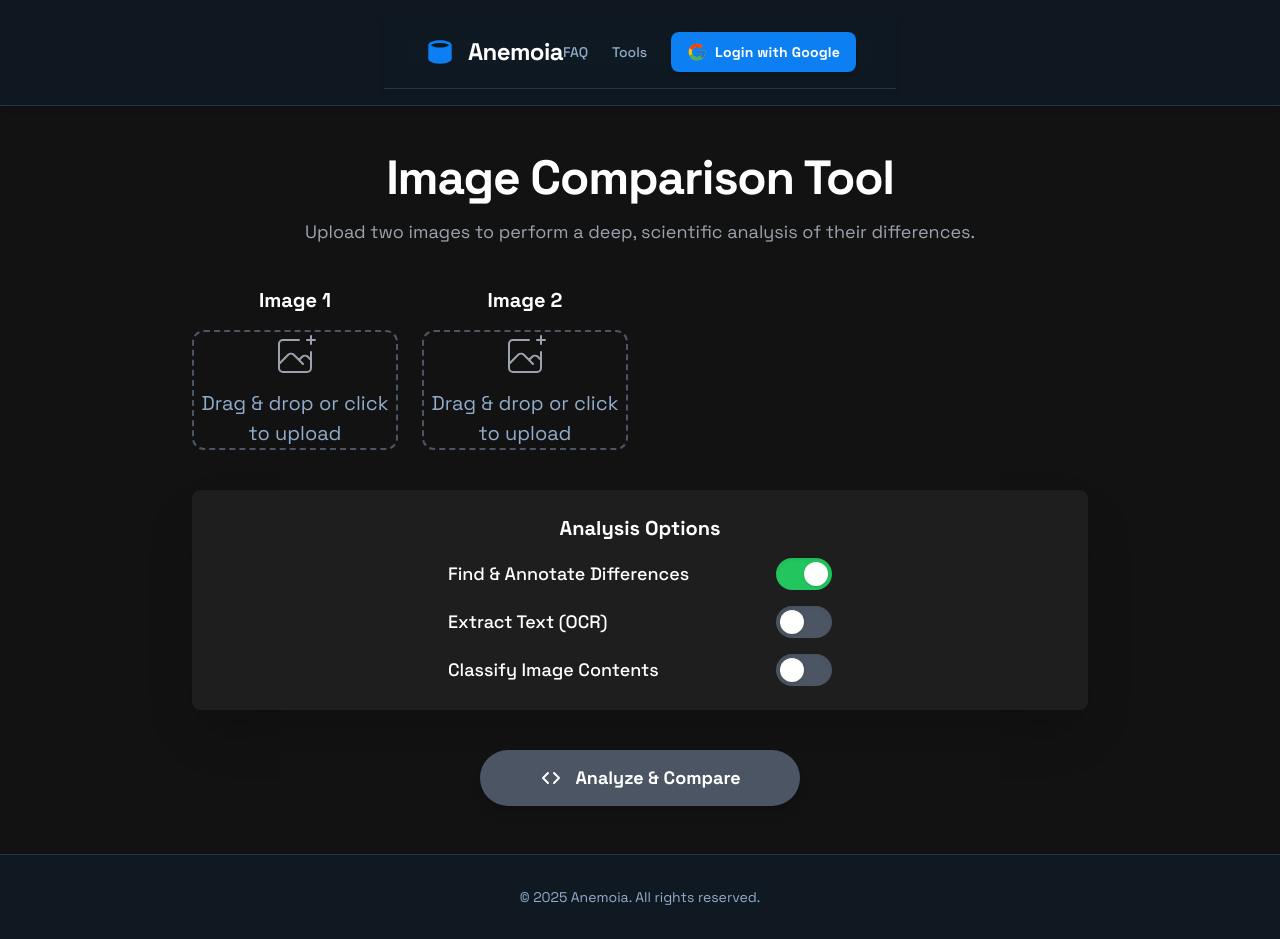
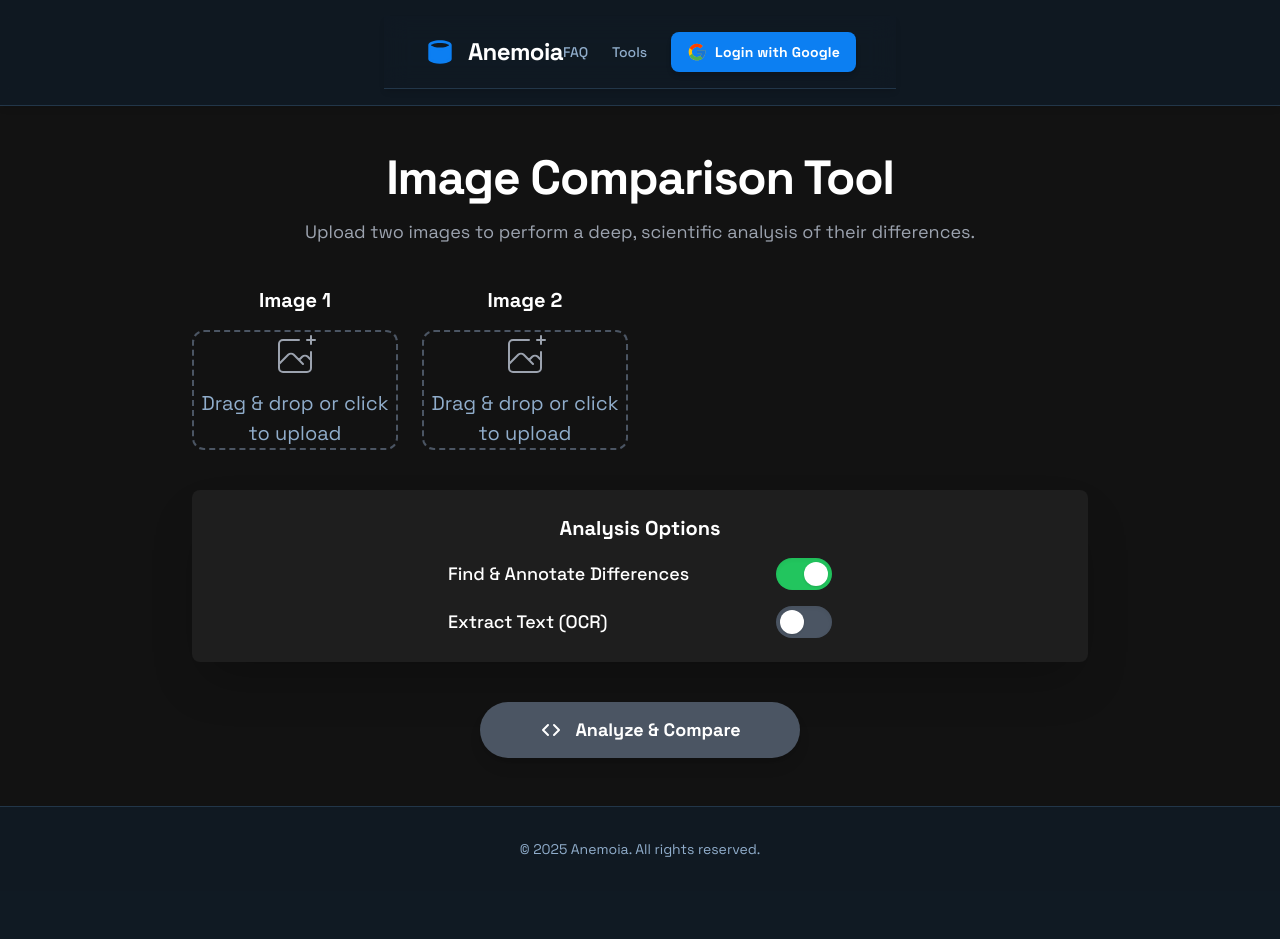
Before and after one commit to revolverocelot1/anemoia-frontend, a React (Vite) app: page /compare in a window 1280 px wide. After the commit the page ends 891 px from the top, so only its background shows below. Built offline with nearby package versions, Linux system fonts and the light colour scheme; what @huggingface/transformers would draw is missing.

Commit message:
refactor: simplify state management and comment out classification logic in image comparison page and worker

```diff
--- a/src/pages/ImageComparisonPage.tsx
+++ b/src/pages/ImageComparisonPage.tsx
@@ -12,7 +12,7 @@ const ImageComparisonPage: React.FC = () => {
   const [image2Preview, setImage2Preview] = useState<string | null>(null);
   const [enableAnnotations, setEnableAnnotations] = useState(true);
   const [enableOcr, setEnableOcr] = useState(false);
-  const [enableClassification, setEnableClassification] = useState(false);
+  const [enableClassification] = useState(false);
   const [isDragging, setIsDragging] = useState<number | null>(null);
 
   const handleFileChange = (e: React.ChangeEvent<HTMLInputElement>, imageNumber: number) => {
@@ -116,7 +116,7 @@ const ImageComparisonPage: React.FC = () => {
             <div className="space-y-4 max-w-sm mx-auto">
               <Toggle label="Find & Annotate Differences" enabled={enableAnnotations} setEnabled={setEnableAnnotations} />
               <Toggle label="Extract Text (OCR)" enabled={enableOcr} setEnabled={setEnableOcr} />
-              <Toggle label="Classify Image Contents" enabled={enableClassification} setEnabled={setEnableClassification} />
+              {/* <Toggle label="Classify Image Contents" enabled={enableClassification} setEnabled={setEnableClassification} /> */}
             </div>
           </div>
 
--- a/src/workers/comparison.worker.ts
+++ b/src/workers/comparison.worker.ts
@@ -1,7 +1,7 @@
 import pixelmatch from 'pixelmatch';
 import ssim from 'ssim.js';
 import { createScheduler, createWorker } from 'tesseract.js';
-import * as tf from '@tensorflow/tfjs';
+// import * as tf from '@tensorflow/tfjs';
 
 // A dedicated worker for handling the intensive image comparison tasks.
 
@@ -88,12 +88,14 @@ self.onmessage = async (event) => {
     }
 
     // ** C. Classification Task **
+    /*
     if (settings.enableClassification) {
       analysisPromises.push((async () => {
         self.postMessage({ type: 'progress', payload: { message: 'Classifying images...' } });
         results.classification = await performClassification(image1, image2ToCompare);
       })());
     }
+    */
 
     await Promise.all(analysisPromises);
 
@@ -261,6 +263,7 @@ async function performOcr(image1Url: string, image2Url: string) {
 /**
  * Performs image classification using TensorFlow.js and a pre-trained EfficientNet model.
  */
+/*
 async function performClassification(image1: ImageBitmap, image2: ImageBitmap) {
     self.postMessage({ type: 'progress', payload: { message: 'Loading classification model...' } });
 
@@ -273,7 +276,8 @@ async function performClassification(image1: ImageBitmap, image2: ImageBitmap) {
     const classify = async (image: ImageBitmap) => {
         // Draw the image to the canvas, which is the expected input type for fromPixels
         ctx.drawImage(image, 0, 0, 224, 224);
-        const tensor = tf.browser.fromPixels(canvas)
+        const imageData = ctx.getImageData(0, 0, 224, 224);
+        const tensor = tf.browser.fromPixels(imageData)
             .expandDims(0)
             .toFloat()
             .div(255); // Normalize to [0, 1]
@@ -301,10 +305,11 @@ async function performClassification(image1: ImageBitmap, image2: ImageBitmap) {
     const classification2 = await classify(image2);
 
     // Dispose the model to free memory
-    (model as any).dispose?.();
+    (model as any)?.dispose();
 
     return {
         image1: classification1,
         image2: classification2,
     };
 }
+*/
```
Also changed, not shown: 1 other file (tests, documents, lock files or other folders).
